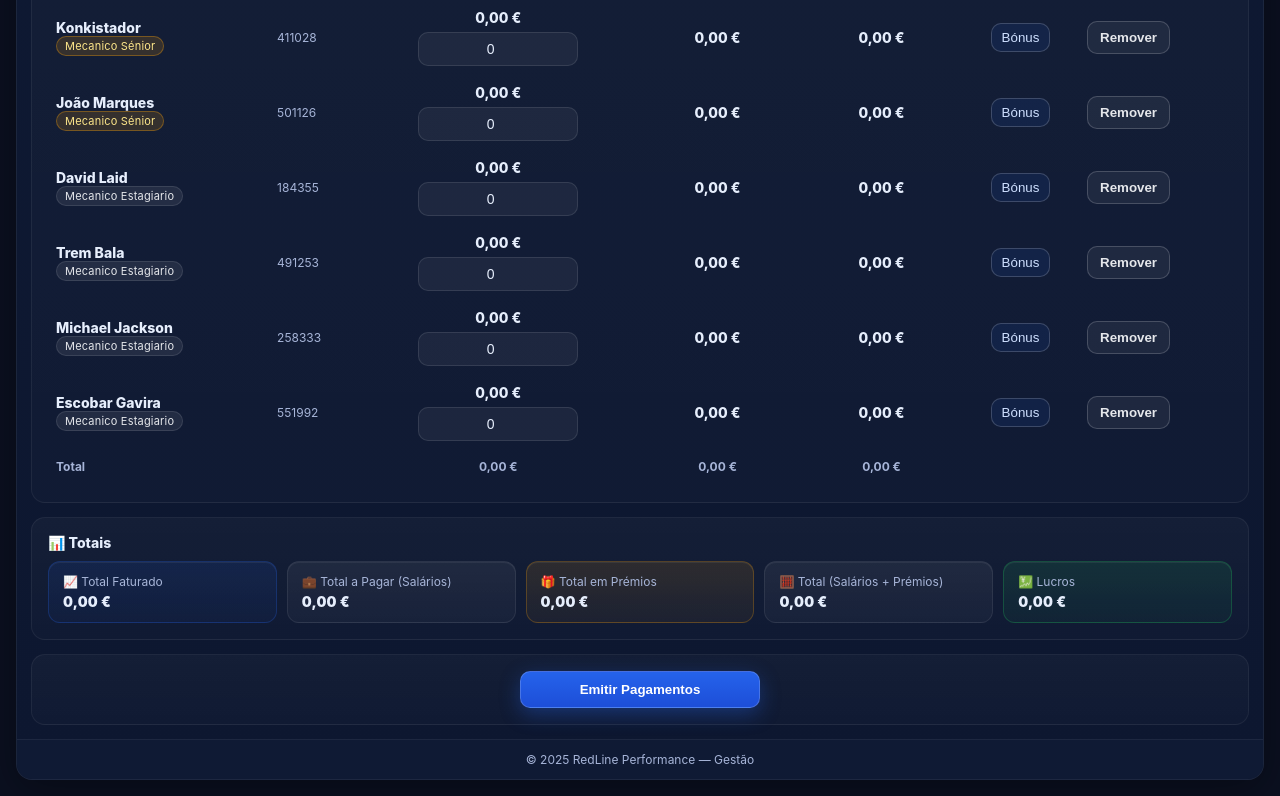
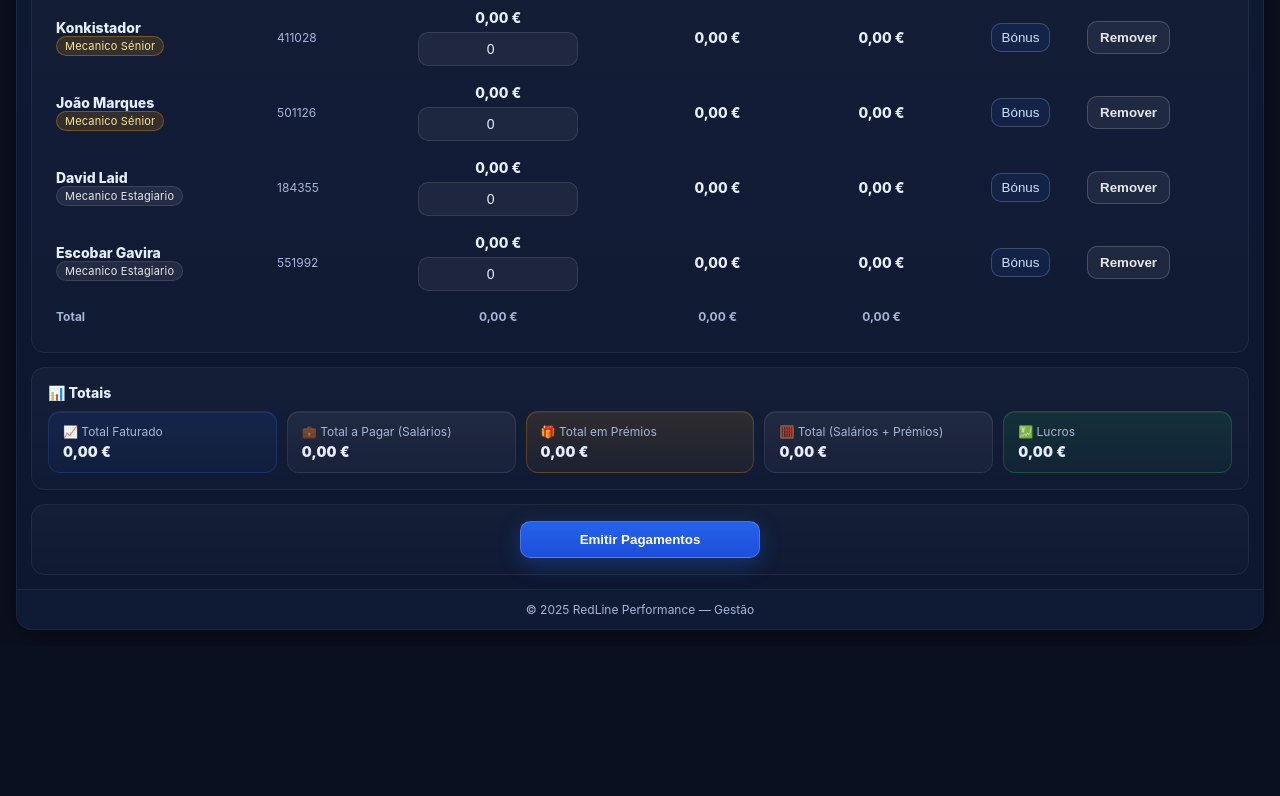
Before and after one commit to JustOwnz/redlinemovimentos, a plain HTML site: page index.html in a window 1280 px wide. Shown: the part 863-1659 px from the top of the page. After the commit the page ends 1509 px from the top, so only its background shows below. Drawn offline with Linux system fonts and the light colour scheme.

```diff
--- a/index.html
+++ b/index.html
@@ -236,8 +236,6 @@
       { name: 'Konkistador', cargo: 'Mecanico Sénior', iban:'411028' },
       { name: 'João Marques', cargo: 'Mecanico Sénior', iban:'501126' },
       { name: 'David Laid', cargo: 'Mecanico Estagiario', iban:'184355' },
-      { name: 'Trem Bala', cargo: 'Mecanico Estagiario', iban:'491253' },
-      { name: 'Michael Jackson', cargo: 'Mecanico Estagiario', iban:'258333' },
       { name: 'Escobar Gavira', cargo: 'Mecanico Estagiario', iban:'551992' }
     ];
 
```
